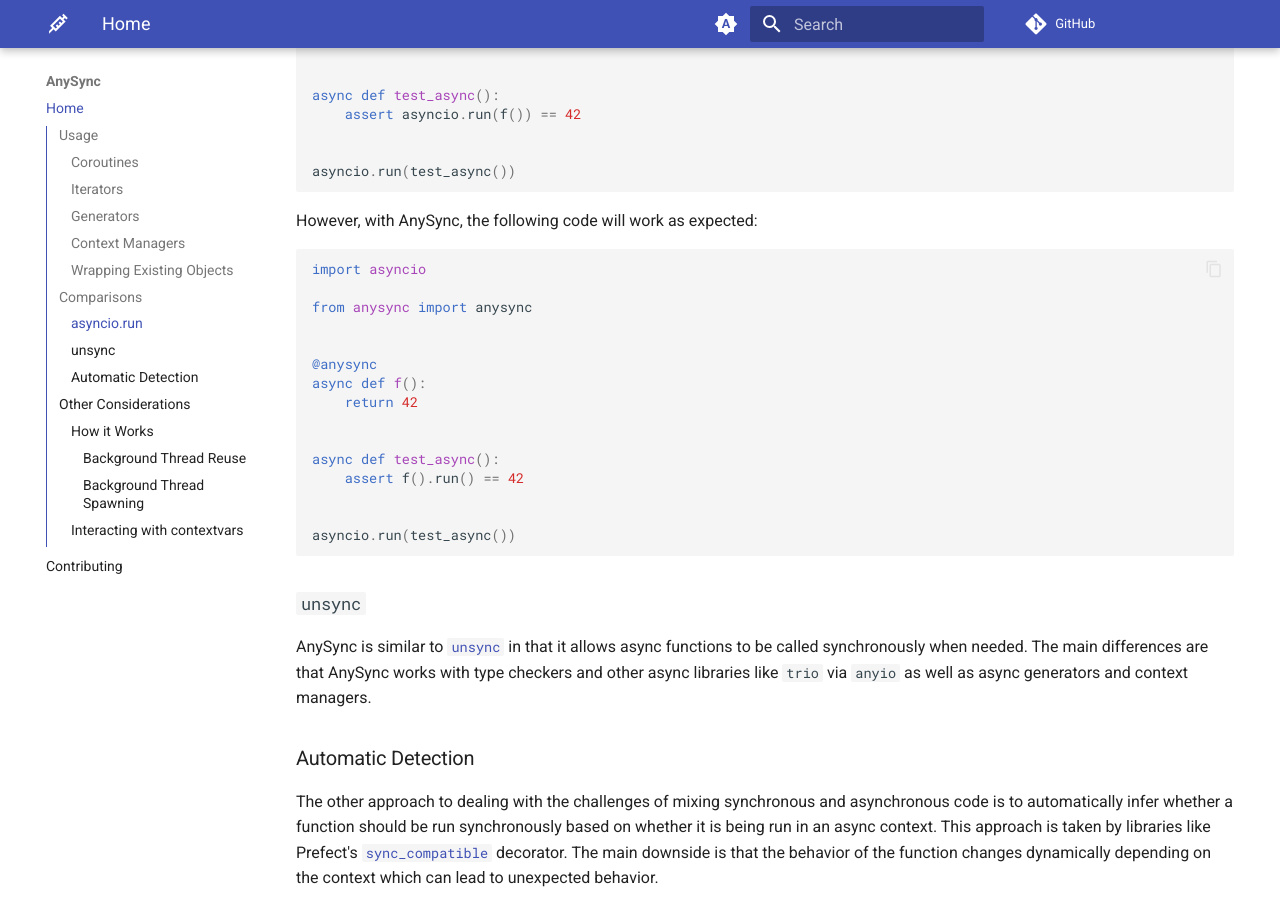
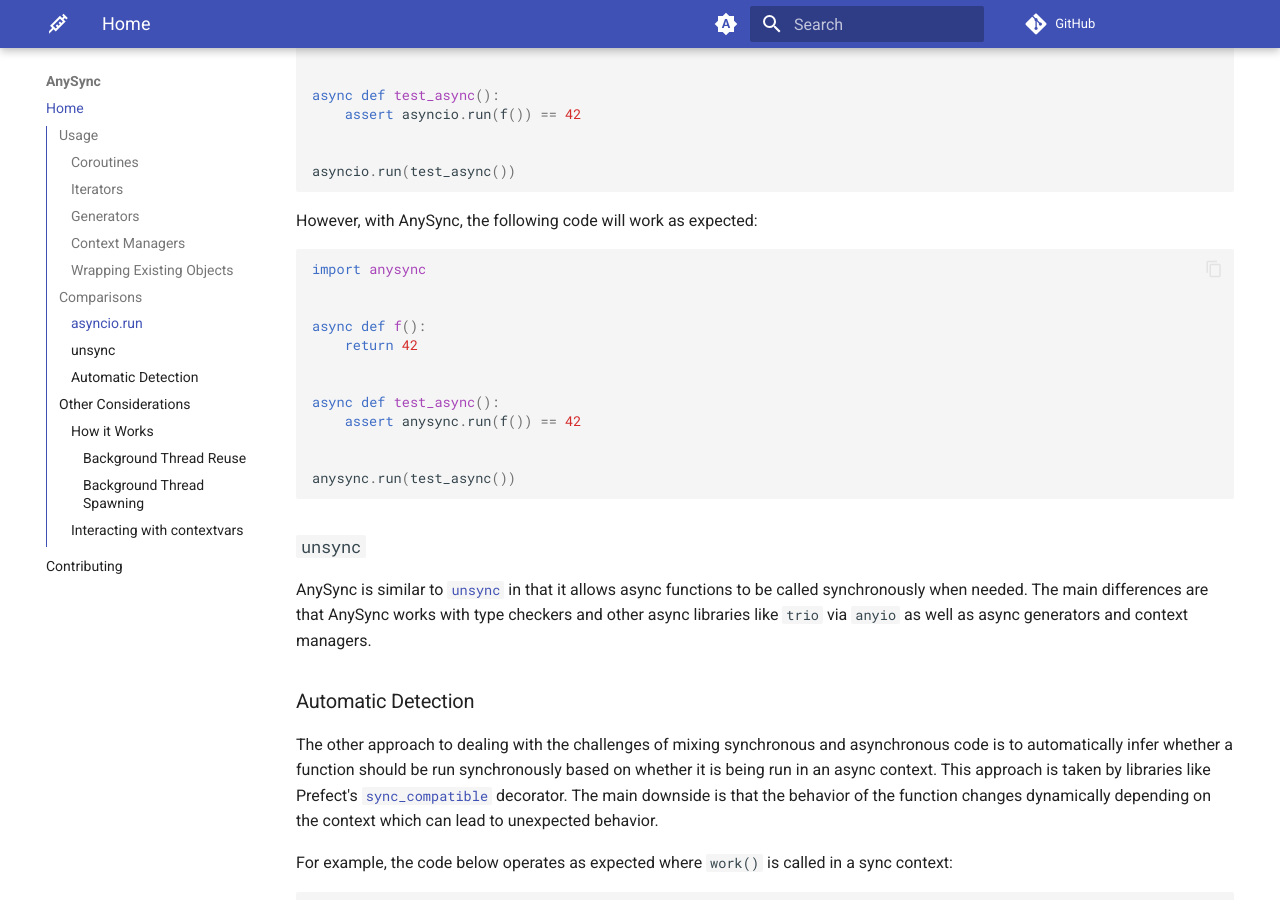
Before and after one commit to rmorshea/anysync, an MkDocs documentation site: the page built from docs/src/index.md, in a window 1280 px wide and 900 px high, scrolled down 3581 px. Built offline with MkDocs 1.6.1 and Material for MkDocs 9.7.7, drawn with Linux system fonts in a browser that asks for light colours; comment, search, counter and statistics services are not loaded.

Commit message:
better example

````diff
--- a/docs/src/index.md
+++ b/docs/src/index.md
@@ -190,21 +190,18 @@
 However, with AnySync, the following code will work as expected:
 
 ```python
-import asyncio
-
-from anysync import anysync
+import anysync
 
 
-@anysync
 async def f():
     return 42
 
 
 async def test_async():
-    assert f().run() == 42
+    assert anysync.run(f()) == 42
 
 
-asyncio.run(test_async())
+anysync.run(test_async())
 ```
 
 ### `unsync`
````
